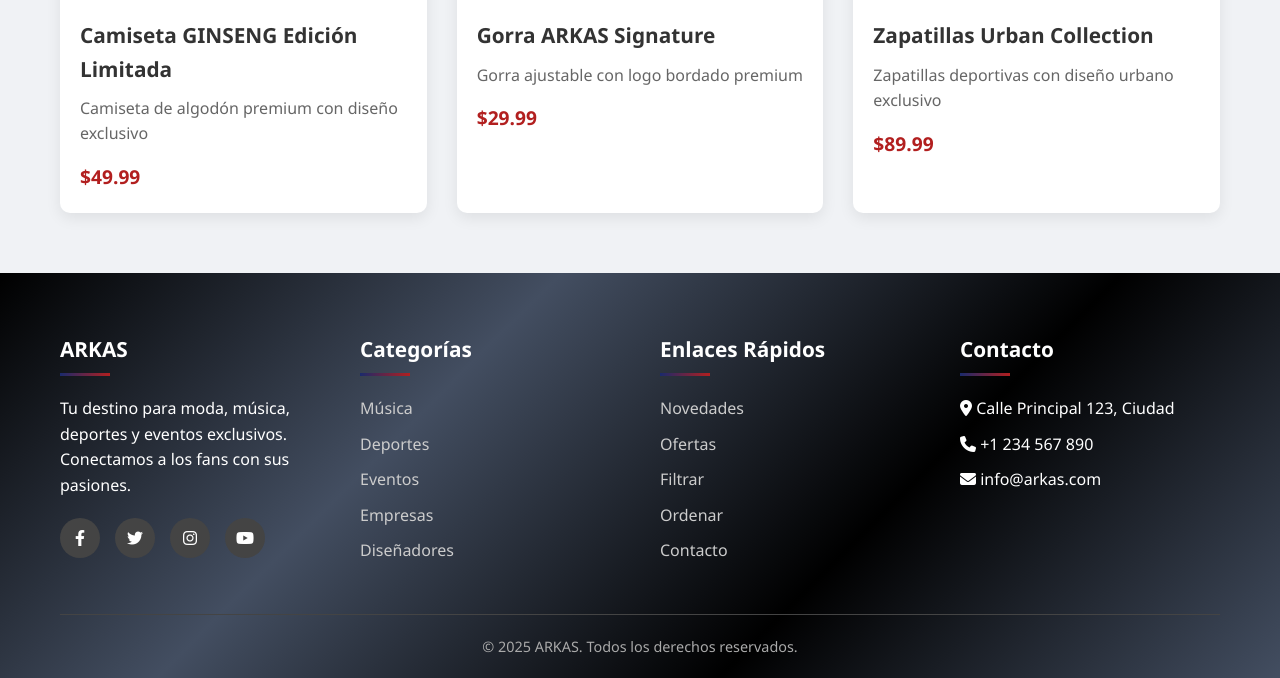
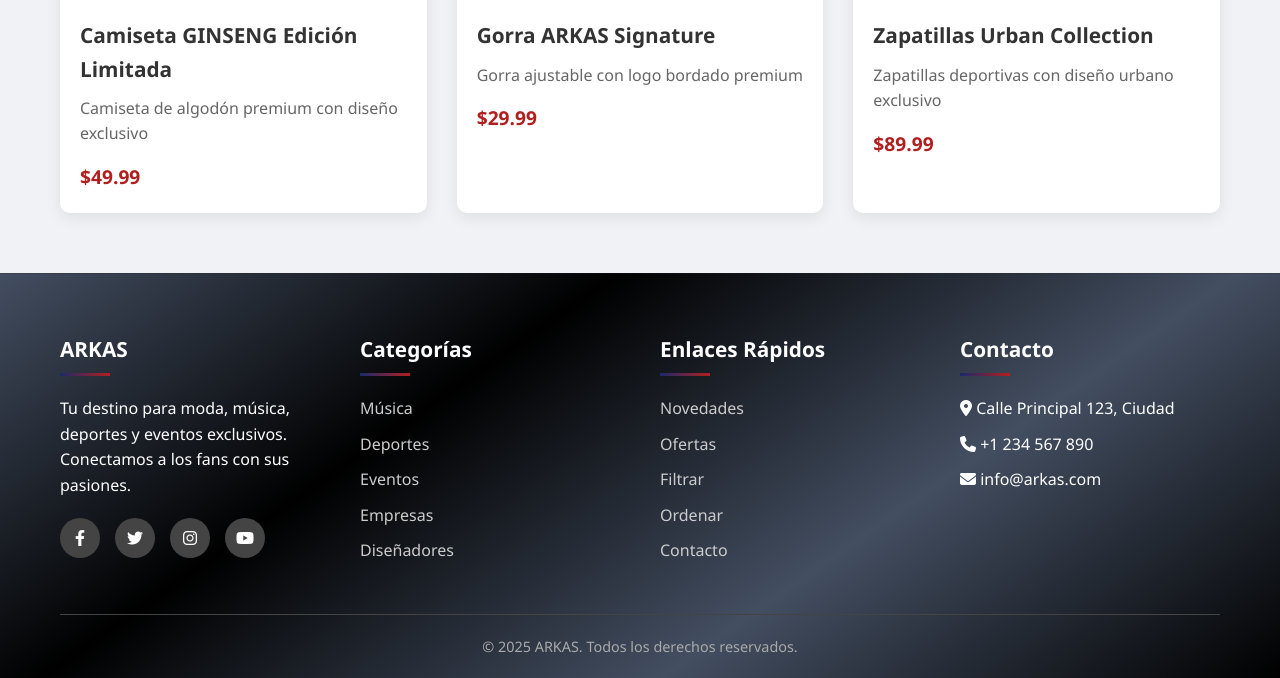
Before and after one commit to julioMolina-commit/ARKAS_2.0, a PHP site: page / in a window 1280 px wide; the page is wider, and only the part inside the window is pictured. Shown: the part 1399-2077 px from the top of that part. Run offline with PHP 8.4, Linux system fonts and the light colour scheme.

Commit message:
Footer Static
footer estatico

```diff
--- a/assets/css/styles.css
+++ b/assets/css/styles.css
@@ -3,7 +3,7 @@
 
 /* Si lees esto, este es el bueno */
 :root {
-  --color-primario: linear-gradient(135deg, #000000, #434e61, #000000, #434e61);
+  --color-primario: linear-gradient(145deg, #434e61, #000000, #434e61, #000000);
   --color-oscuro: #4c493c;
   --color-soporte: #fff5cb;
   --color-fondo: #f4f0e8;
@@ -981,6 +981,9 @@ body {
 /* ========== PIE DE PÁGINA ========== */
 .pie-pagina {
   background: var(--color-primario);
+  background-attachment: fixed;   /* El fondo se queda fijo */
+  background-size: cover;         /* Ajusta el fondo al tamaño */
+  background-position: center;    /* Centra la imagen/fondo */
   color: white;
   padding: 60px 0 20px;
 }
```
